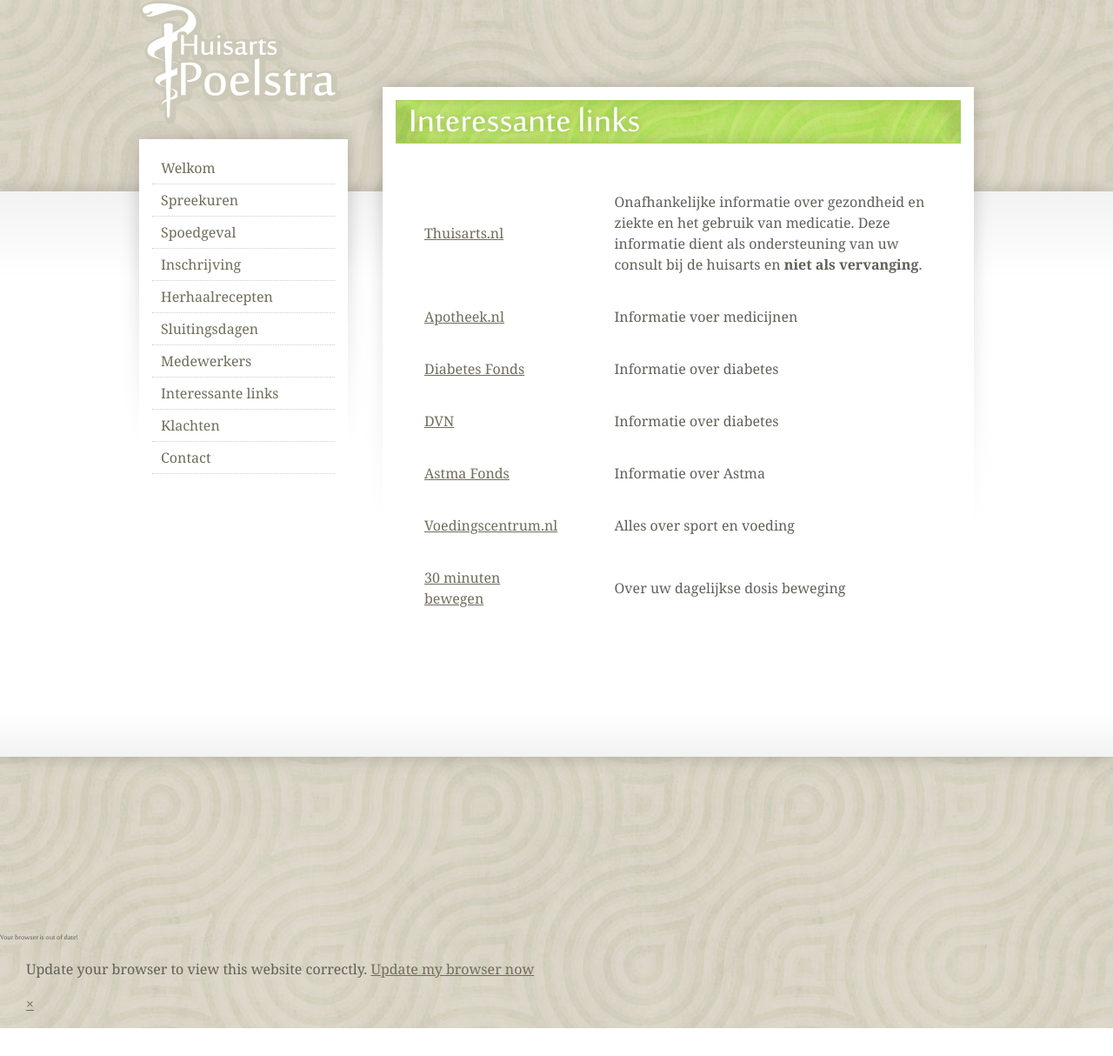
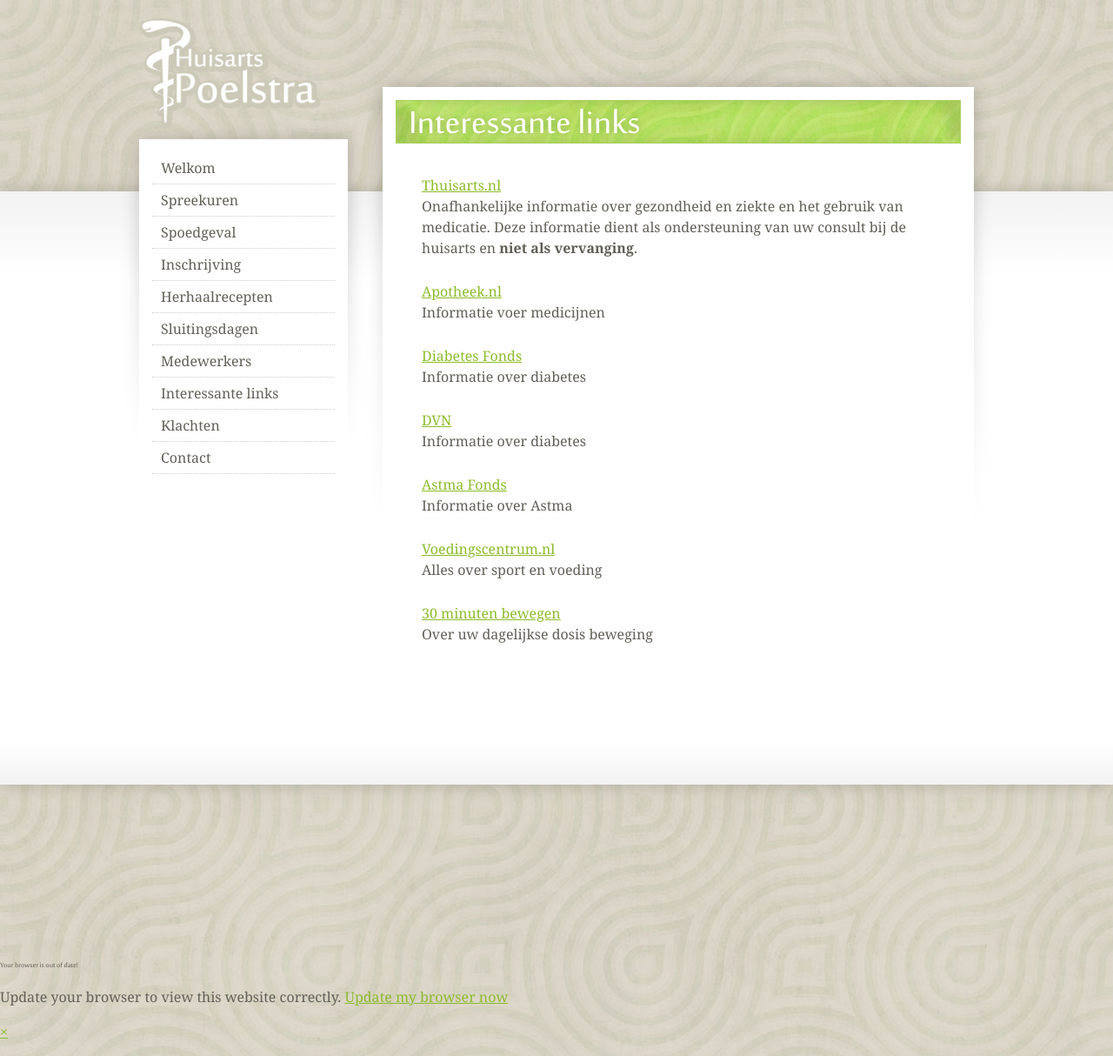
Before and after one commit to floatplane-dev/huisarts-poelstra, a Node project: template src/templates/pages/interessante-links/index.nunjucks in a window 1280 px wide. Shown: the whole page at 87% size. Before the commit the page ends 1182 px from the top, so only its background shows below. Run offline with Node 20 templates, Linux system fonts and the light colour scheme; the template is opened without the code that fills it, so the values that code supplies are empty; style sheets or scripts are compiled from the project's sources; some libraries are stand-ins or nearby versions; some web fonts are replaced.

Commit message:
Clean up content

```diff
--- a/src/styles/partials/_common.scss
+++ b/src/styles/partials/_common.scss
@@ -51,36 +51,24 @@
   line-height: 150%;
   margin: 0;
 }
-h1 {
-  background: url('/assets/images/bg-title.jpg');
-  margin: 0 0 36px;
-  span {
-    display: block;
-    transform: translateY(2px);
-    color: white;
-    padding: 0 15px;
-    font-size: 50px;
-    line-height: 50px;
-    text-shadow: 0 0 9px rgba(0,0,0,0.2);
-  }
-}
-h2 {
-  font-family: $font-stack;
-  font-weight: 700;
-  font-size: 20px;
-  margin: 42px 30px 16px;
-}
+dd,
+dt,
+li,
 p {
   font-size: 16px;
   line-height: 150%;
   color: $paragraph-grey;
-  margin: 16px 30px;
 }
 a {
+  display: inline-block;
   text-decoration: underline;
-  color: #6f6c5b;
+  color: $link-green;
   &:hover {
-    color: #b4e067;
+    color: $link-hover;
+  }
+  &[href$=".pdf"] {
+    padding-left: 20px;
+    background: url('/assets/images/pdf.png') no-repeat;
   }
 }
 a.button,
@@ -108,9 +96,6 @@
     margin: 0 auto;
     box-sizing: border-box;
   }
-}
-header {
-  height: 220px;
 }
 main {
   position: relative;
@@ -190,10 +175,11 @@
             text-align: left;
             text-decoration: none;
             border-bottom: 1px dotted #CDCDCD;
+            color: $paragraph-grey;
             &:hover {
               background: url('/assets/images/bg-navigatie.jpg') no-repeat left top;
               color: #FFF;
-              text-shadow: 1px 1px 10px rgba(black, 0.3);
+              text-shadow: 1px 1px 10px rgba(black, 0.4);
             }
           }
         }
@@ -209,56 +195,34 @@
         position: relative;
         z-index: 2;
       }
-      .carousel {
-        position: relative;
-        &.next {
-          img {
-            transform: translateX(20%);
-            &.outro {
-              transform: translateX(-20%);
-            }
-          }
+      h1 {
+        background: url('/assets/images/bg-title.jpg');
+        margin: 0 0 36px;
+        span {
+          display: block;
+          transform: translateY(4px);
+          color: white;
+          padding: 0 15px;
+          font-size: 50px;
+          line-height: 50px;
+          text-shadow: 0 0 9px rgba(0,0,0,0.2);
         }
-        &.prev {
-          img {
-            transform: translateX(-20%);
-            &.outro {
-              transform: translateX(20%);
-            }
-          }
-        }
-        .buttons {
-          position: absolute;
-          right: 0;
-          bottom: 0;
-          z-index: 10;
-          margin: 10px 12px;
-          display: flex;
-          text-shadow: 0 1px 2px rgba(black, 0.3);
-        }
-        .photos {
-          position: relative;
-          overflow: hidden;
-          margin-bottom: 30px;
-          img {
-            max-width: 100%;
-            opacity: 0;
-            &:not(:first-child) {
-              position: absolute;
-              left: 0;
-              top: 0;
-            }
-            &.active,
-            &.outro {
-              transition: all 900ms ease;
-              transition-property: transform, opacity;
-            }
-            &.active {
-              z-index: 9;
-              opacity: 1;
-              transform: translateX(0%) !important;
-            }
-          }
+      }
+      h2 {
+        font-family: $font-stack;
+        font-weight: 700;
+        font-size: 20px;
+        margin: 42px 30px 16px;
+      }
+      p {
+        margin: 16px 30px;
+      }
+      ul {
+        margin: 16px 30px;
+        list-style: disc;
+        padding-left: 30px;
+        li {
+          padding-left: 10px;
         }
       }
     }
--- /dev/null
+++ b/src/styles/partials/_contact.scss
@@ -0,0 +1,22 @@
+body#contact {
+  .columns {
+    display: flex;
+    padding: 0 30px;
+    img {
+      margin-right: 36px;
+    }
+    dl {
+      margin: 0;
+    }
+    dd+dt {
+      margin-top: 20px;
+    }
+    dd {
+      font-size: 19px;
+      margin-left: 0;
+    }
+  }
+  iframe {
+    margin-top: 36px;
+  }
+}
--- a/src/styles/partials/_header.scss
+++ b/src/styles/partials/_header.scss
@@ -1 +1,18 @@
-header {}
+header {
+  height: 220px;
+  .inner {
+    position: relative;
+    height: 100%;
+  }
+  a {
+    position: absolute;
+    left: 20px;
+    top: 20px;
+    z-index: 10;
+  }
+  img {
+    display: block;
+    width: 210px;
+    height: auto;
+  }
+}
--- /dev/null
+++ b/src/styles/partials/_links.scss
@@ -0,0 +1,13 @@
+body#interessante-links article {
+  ul {
+    list-style: none;
+    padding: 0;
+    li {
+      padding: 0;
+      margin-bottom: 26px;
+      p {
+        margin: 0;
+      }
+    }
+  }
+}
--- a/src/styles/partials/_variables.scss
+++ b/src/styles/partials/_variables.scss
@@ -2,3 +2,5 @@
 $sakkal-regular: 'Sakkal-Majalla-Regular', sans-serif;
 $sakkal-bold: 'Sakkal-Majalla-Bold', sans-serif;
 $paragraph-grey: #615f57;
+$link-green: #8bbb2b;
+$link-hover: #b4e067;
--- a/src/styles/styles.scss
+++ b/src/styles/styles.scss
@@ -11,3 +11,6 @@
 @import 'partials/common';
 @import 'partials/header';
 @import 'partials/footer';
+@import 'partials/carousel';
+@import 'partials/contact';
+@import 'partials/links';
--- a/src/templates/pages/inschrijving/index.nunjucks
+++ b/src/templates/pages/inschrijving/index.nunjucks
@@ -9,7 +9,7 @@
   <h1><span>Inschrijven</span></h1>
   <p>Onze praktijk is <strong>drukbezocht</strong> en daarom is inschrijving van nieuwe patiënten beperkt.</p>
   <p>Indien u woont in de postcode <strong>3061</strong> en u nog geen huisarts heeft in de wijk, dan kunt u zich inschrijven door langs te komen op maandag t/m vrijdag tussen 08.00 en 10.00 uur of tussen 13.30 en 15.00 uur. U kunt het volgende formulier downloaden en ingevuld persoonlijk aan de balie bezorgen. U dient uw verzekeringspasje en id bewijs mee te nemen:</p>
-  <p>pdfInschrijfformulier.pdf</p>
+  <p><a href="/assets/documents/inschrijfformulier.pdf" target="_blank">Inschrijfformulier.pdf</a></p>
   <p>Via de onderstaande link kunt u online toestemming geven uw medische gegevens te delen via het Landelijk Schakel Punt. Andere zorgverleners in de regio, zoals de apotheek en de huisartsenpost , kunnen bv bij een spoedgeval dan uw medisch dossier inzien.</p>
   <p><a href="https://www.ikgeeftoestemming.nl/nl/registratie/toestemming-regelen/01050727" target="_blank">https://www.ikgeeftoestemming.nl/nl/registratie/toestemming-regelen/01050727</a></p>
 
--- a/src/templates/pages/interessante-links/index.nunjucks
+++ b/src/templates/pages/interessante-links/index.nunjucks
@@ -7,65 +7,35 @@
 {% block main %}
 
   <h1><span>Interessante links</span></h1>
-  <table>
-    <tbody>
-      <tr>
-        <td>
+  <ul>
+    <li>
       <p><a title="informatie over aandoeningen en medicijnen" href="http://www.thuisarts.nl" target="_blank">Thuisarts.nl</a></p>
-        </td>
-        <td>
       <p>Onafhankelijke informatie over gezondheid en ziekte en het gebruik van medicatie. Deze informatie dient als ondersteuning van uw consult bij de huisarts en <strong>niet als vervanging</strong>.</p>
-        </td>
-      </tr>
-      <tr>
-        <td>
+    </li>
+    <li>
       <p><a title="Informatie over medicijnen" href="http://apotheek.nl" target="_blank">Apotheek.nl</a></p>
-        </td>
-        <td>
       <p>Informatie voer medicijnen</p>
-        </td>
-      </tr>
-      <tr>
-        <td>
+    </li>
+    <li>
       <p><a href="http://www.diabetesfonds.nl/?gclid=CJmR0PG21K0CFYGEDgodjjlrkw" target="_blank">Diabetes Fonds</a></p>
-        </td>
-        <td>
       <p>Informatie over diabetes</p>
-        </td>
-      </tr>
-      <tr>
-        <td>
+    </li>
+    <li>
       <p><a href="http://www.dvn.nl/diabetes" target="_blank">DVN</a></p>
-        </td>
-        <td>
       <p>Informatie over diabetes</p>
-        </td>
-      </tr>
-      <tr>
-        <td>
+    </li>
+    <li>
       <p><a href="http://www.astmafonds.nl/" target="_blank">Astma Fonds</a></p>
-        </td>
-        <td>
       <p>Informatie over Astma</p>
-        </td>
-      </tr>
-      <tr>
-        <td>
+    </li>
+    <li>
       <p><a title="Alles over sport en voeding" href="http://www.voedingscentrum.nl" target="_blank">Voedingscentrum.nl</a></p>
-        </td>
-        <td>
       <p>Alles over sport en voeding</p>
-        </td>
-      </tr>
-      <tr>
-        <td>
+    </li>
+    <li>
       <p><a title="Over uw dagelijkse dosis aan beweging" href="http://30minutenbewegen.nl" target="_blank">30 minuten bewegen</a></p>
-        </td>
-        <td>
       <p>Over uw dagelijkse dosis beweging</p>
-        </td>
-      </tr>
-    </tbody>
-  </table>
+    </li>
+  </ul>
 
 {% endblock %}
```
Also changed, not shown: gulpfile.babel.js (+15 -8 lines), src/styles/partials/_carousel.scss (added, +52 -0 lines), src/templates/pages/contact/index.nunjucks (+10 -8 lines), src/templates/pages/medewerkers/index.nunjucks (+8 -3 lines). Lines whose indentation alone changed are shown as unchanged.
